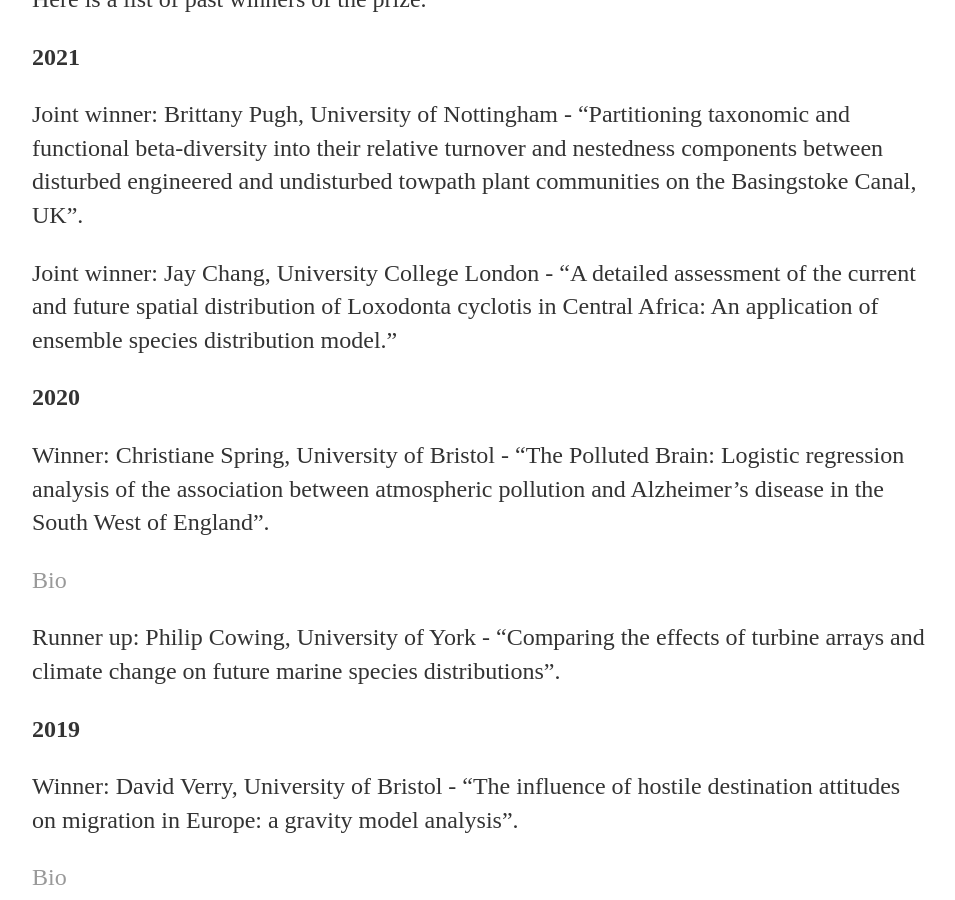
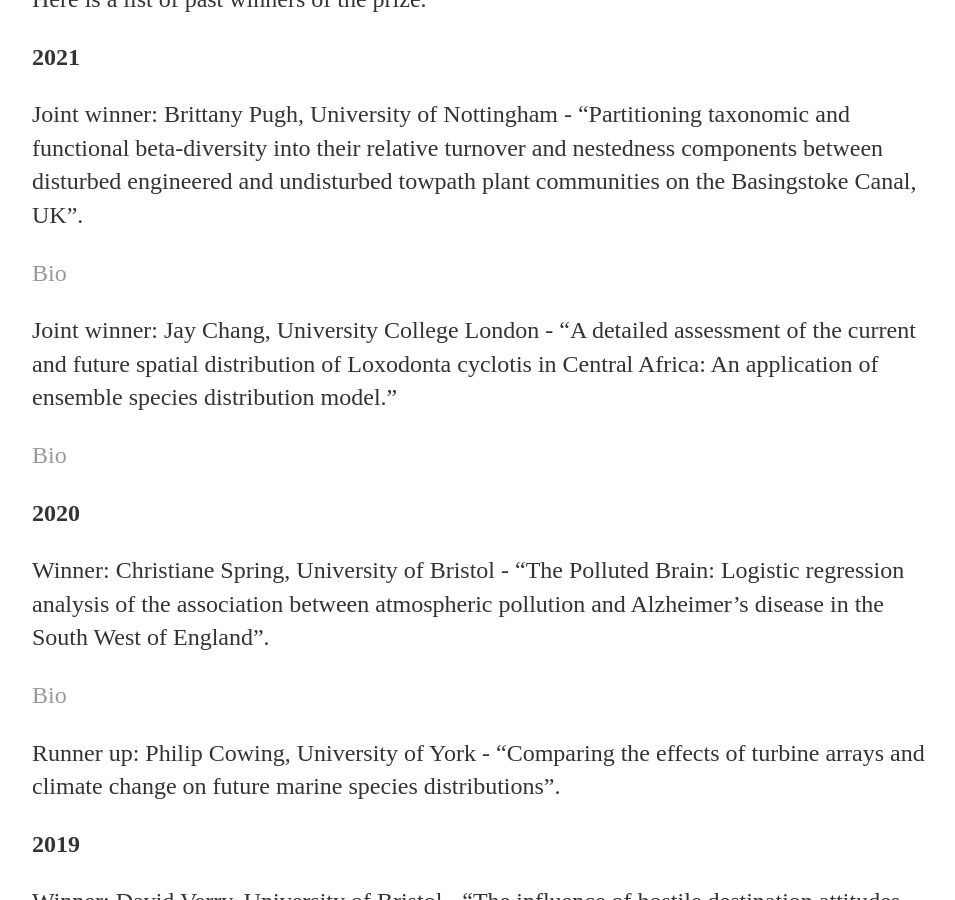
Before and after one commit to qmrg/qmrg.github.io, a Jekyll site: the page built from dissertation_prize.md, in a window 1280 px wide and 900 px high, scrolled down 339 px. Shown: the whole window, without its empty margins (160-1115 px from the left). Built offline with Jekyll 4.4.1, drawn with Linux system fonts in a browser that asks for light colours.

Commit message:
Update dissertation_prize.md
Added 2021 winner bios

```diff
--- a/dissertation_prize.md
+++ b/dissertation_prize.md
@@ -13,7 +13,11 @@
 
 Joint winner: Brittany Pugh, University of Nottingham - "Partitioning taxonomic and functional beta-diversity into their relative turnover and nestedness components between disturbed engineered and undisturbed towpath plant communities on the Basingstoke Canal, UK".
 
+[Bio](https://qmrg.github.io/blog/2021/10/12/Brittany-Pugh-Bio)
+
 Joint winner: Jay Chang, University College London - "A detailed assessment of the current and future spatial distribution of Loxodonta cyclotis in Central Africa: An application of ensemble species distribution model."
+
+[Bio](https://qmrg.github.io/blog/2020/11/03/Jay-Chang-Bio)
 
 **2020**
 
```
